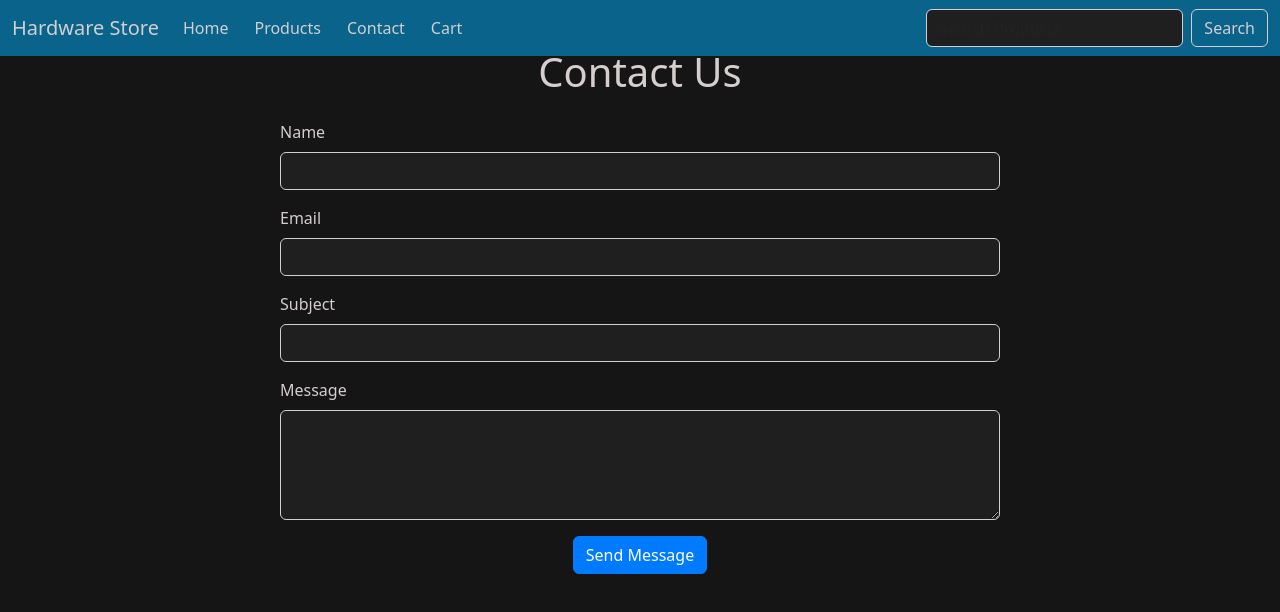
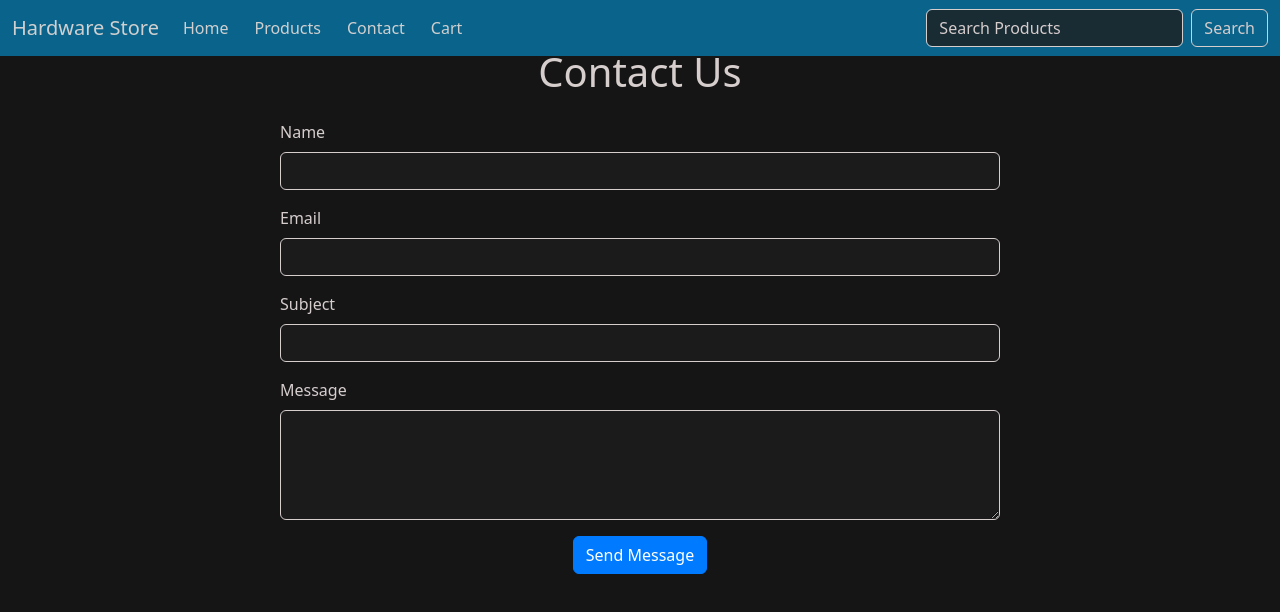
Before and after one commit to brittojo7n/reactweb, a React (Create React App) app: page /contact in a window 1280 px wide. Shown: the top 612 px of the page. Built offline with nearby package versions, Linux system fonts and the light colour scheme.

Commit message:
updated navbar

```diff
--- a/src/App.css
+++ b/src/App.css
@@ -32,32 +32,6 @@ body, .App {
   }
 }
 
-/* Bootstrap navbar styling */
-.navbar {
-  background-color: #00b3ff7f !important;
-}
-
-.navbar-brand, .nav-link {
-  color: #d0d0d0 !important; /* Dark text color for navbar links */
-}
-
-.nav-link.active {
-  color: #d0d0d0 !important; /* Active link color */
-}
-
-/* Dropdown menu styling */
-.dropdown-menu {
-  background-color: #1f1f1f !important;
-}
-
-.dropdown-item {
-  color: #d6cdcd !important;
-}
-
-.dropdown-item:hover {
-  background-color: #343a40 !important;
-}
-
 /* Card styling */
 .card {
   background-color: #1f1f1f !important;
@@ -66,9 +40,14 @@ body, .App {
 
 /* Form control styling */
 .form-control {
-  background-color: #1f1f1f !important;
+  background-color: #1e1e1ecb !important; /* Search input background color */
+  color: #fff !important; /* Search input text color */
+  border: 1px solid #d6cdcd !important;
+}
+
+/* Light color for placeholder text */
+.form-control::placeholder {
   color: #d6cdcd !important;
-  border: 1px solid #d6cdcd !important;
 }
 
 /* Button styling */
--- a/src/components/Navbar.css
+++ b/src/components/Navbar.css
@@ -30,19 +30,8 @@
     margin-right: 0; /* Remove margin for last navbar item */
   }
 
-  .form-control {
-    background-color: #1e1e1ecb; /* Search input background color */
-    color: #fff; /* Search input text color */
-  }
-
-  .btn-outline-success {
-    color: #fff; /* Search button text color */
-    border-color: #d0d0d0; /* Search button border color */
-  }
-
-  .btn-outline-success:hover {
-    background-color: #d0d0d0; /* Search button hover background color */
-    color: #000; /* Search button hover text color */
+  .navbar {
+    background-color: #00b3ff7f !important;
   }
 
   .nav-down {
```
Also changed, not shown: src/components/Navbar.js (line endings or trailing spaces).
